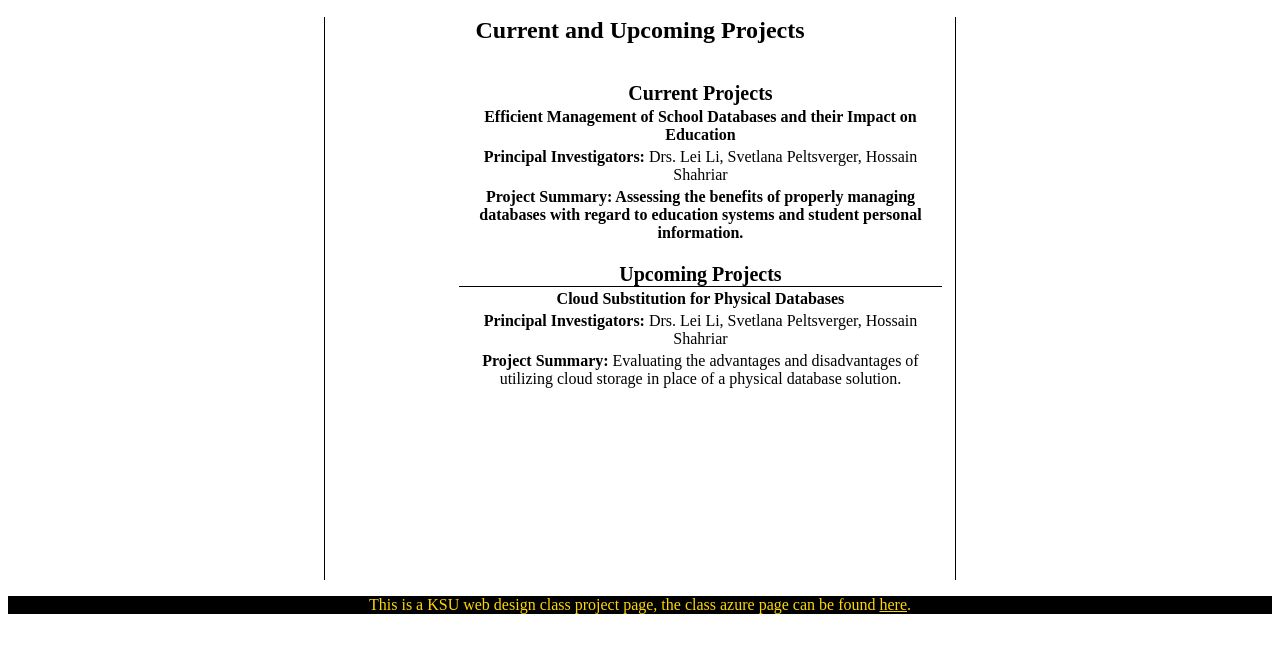
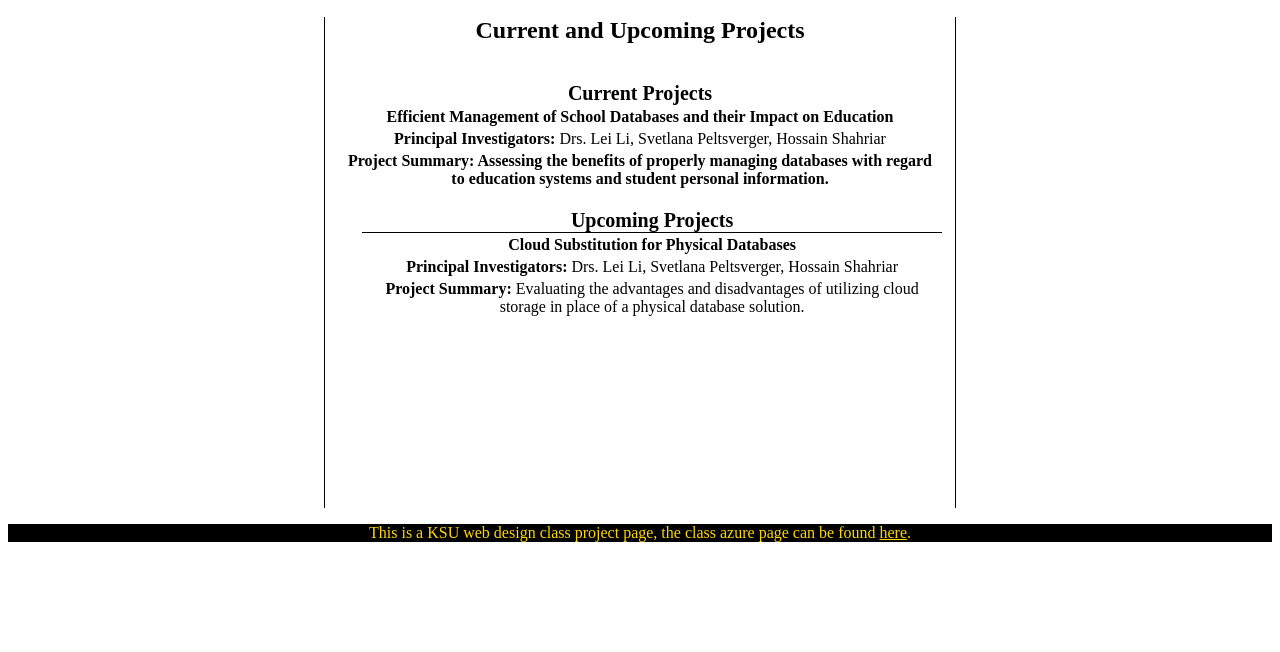
Before and after one commit to HeroMask/intro-webdesign-project, a plain HTML site: page projects.html in a window 1280 px wide. Shown: the part 112-764 px from the top of the page. Drawn offline with Linux system fonts and the light colour scheme.

Commit message:
Updated projects file

```diff
--- a/projects.html
+++ b/projects.html
@@ -19,14 +19,14 @@
     <div class="pagecontent">
         <h2>Current and Upcoming Projects</h2>
         <br>
-        <table style="margin-left: 20%;">
+        <table>
             <caption style="font-size: 20px"><b>Current Projects</b></caption>
             <tr><th>Efficient Management of School Databases and their Impact on Education</th></tr>
             <tr><td><b>Principal Investigators:</b> Drs. Lei Li, Svetlana Peltsverger, Hossain Shahriar</td></tr>
             <tr><td><b>Project Summary: Assessing the benefits of properly managing databases with regard to education systems and student personal information.</b></td></tr>
         </table>
         <br>
-        <table style="margin-left: 20%; border-top: 1px solid black;">
+        <table style="margin-left: 4%; border-top: 1px solid black;">
             <caption style="font-size: 20px"><b>Upcoming Projects</b></caption>
             <tr><th>Cloud Substitution for Physical Databases</th></tr>
             <tr><td><b>Principal Investigators:</b> Drs. Lei Li, Svetlana Peltsverger, Hossain Shahriar</td></tr>
```
